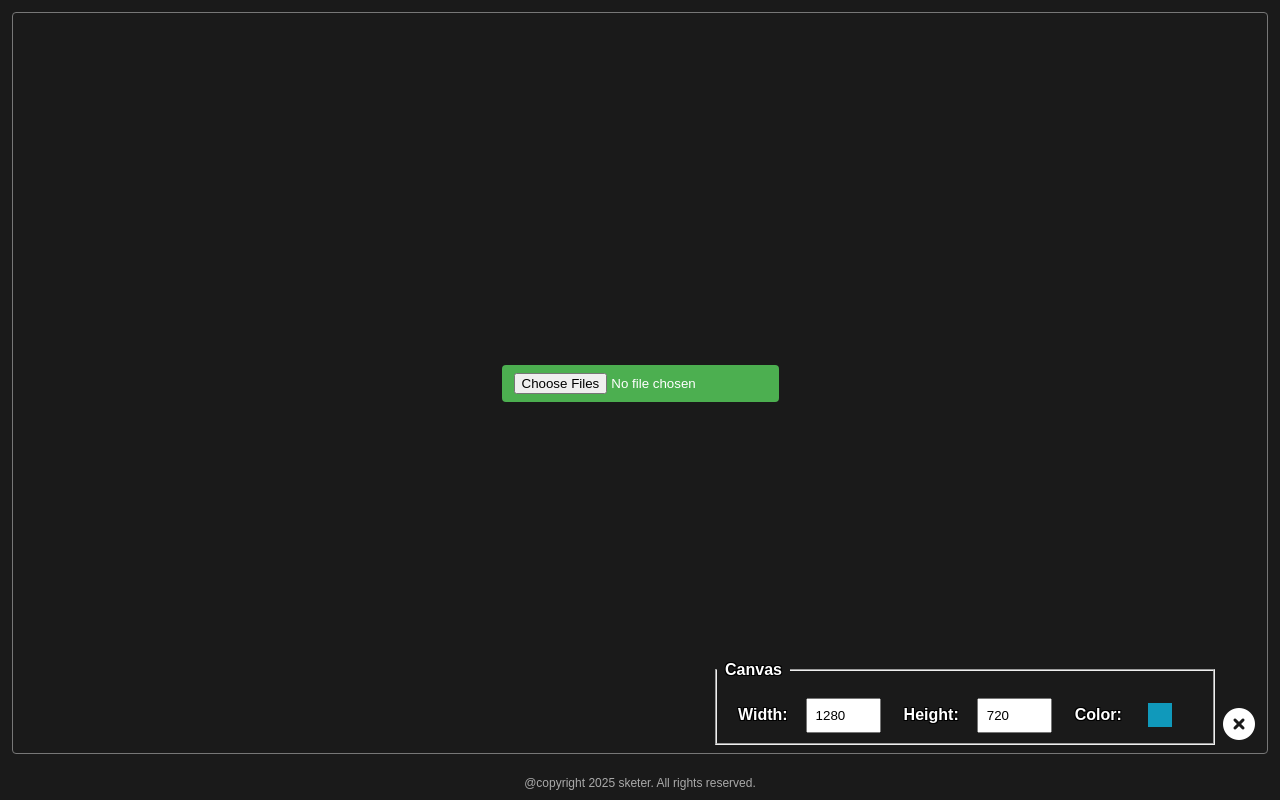
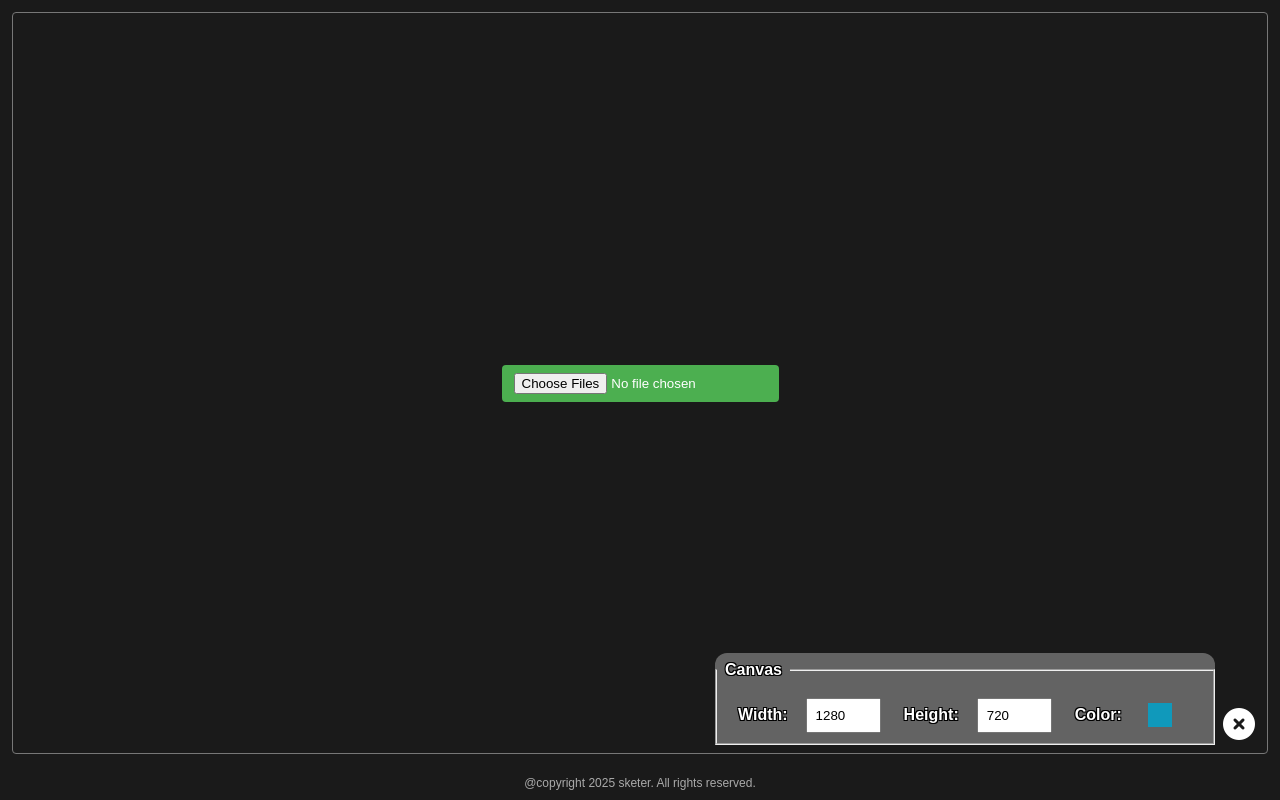
Before and after one commit to sksketer/spine-viewer, a website with bundled scripts: page source/index.html in a window 1280 px wide. Both pictures are taken after a click on the icon 1239 px from the left and 724 px from the top of the page. Built offline with nearby package versions, Linux system fonts and the light colour scheme.

Commit message:
[MOD] canvas controller css

```diff
--- a/source/css/style.css
+++ b/source/css/style.css
@@ -179,6 +179,8 @@ legend {
   visibility: hidden;
   pointer-events: none;
   transition: transform 0.28s ease, opacity 0.2s ease, visibility 0s linear 0.28s;
+  border-radius: 12px 12px 0 0;
+  background-color: rgb(255 255 255 / 32%);
 }
 
 .canvasController.is-open {
```
